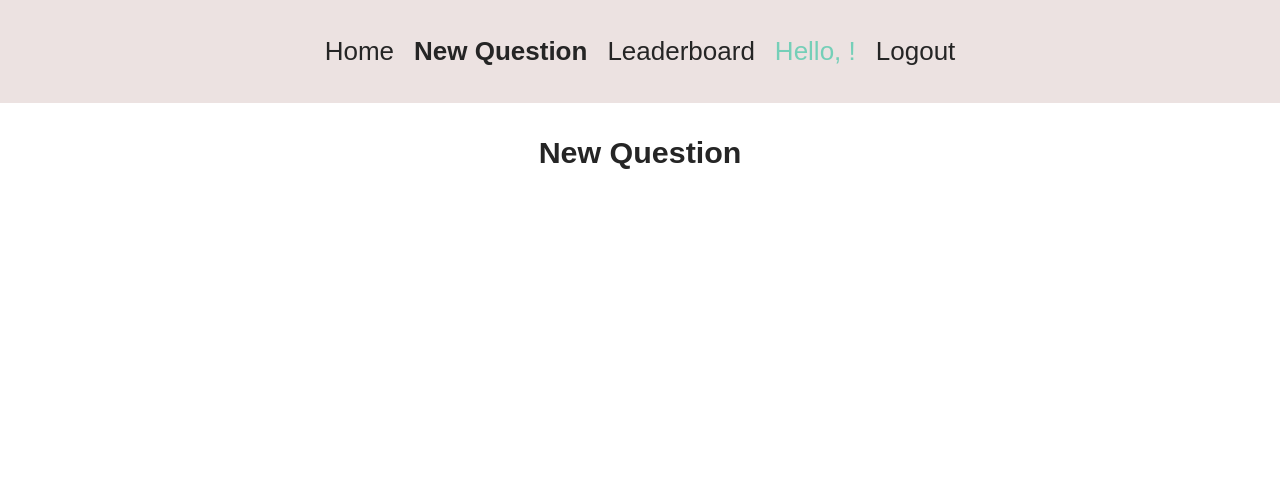
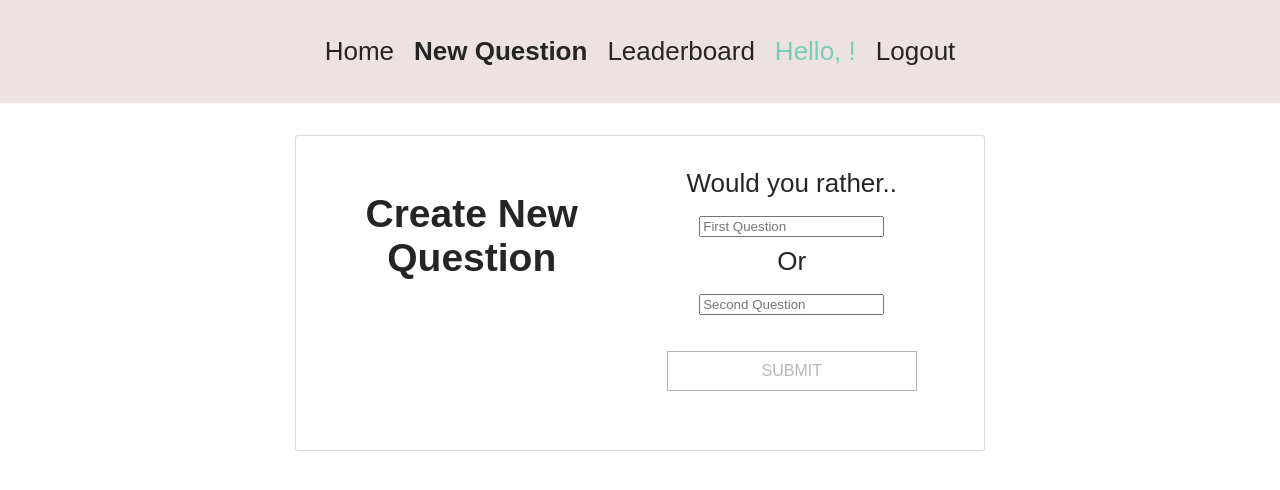
Before and after one commit to Widell79/would-you-rather, a React (Create React App) app: page /add in a window 1280 px wide. Both pictures are taken after a click on the button "Sign in". Shown: the top 490 px of the page. Built offline with nearby package versions, Linux system fonts and the light colour scheme.

Commit message:
fix: Improvements on routing

```diff
--- a/src/App.js
+++ b/src/App.js
@@ -3,6 +3,7 @@ import { BrowserRouter as Router, Route, Switch } from "react-router-dom";
 import { useSelector, useDispatch } from "react-redux";
 
 import Nav from "./components/Nav";
+
 import Home from "./components/Home";
 import SignIn from "./components/SignIn";
 import QuestionsPage from "./components/QuestionsPage";
@@ -28,18 +29,28 @@ function App() {
   return (
     <Router>
       <Fragment>
+        <Nav />
         <div className="App">
-          <Nav />
           {!isLoggedIn ? (
             <SignIn />
           ) : (
             <Fragment>
               <Switch>
-                <Route path="/" exact component={Home} />
-                <Route path="/questions/:id" component={QuestionsPage} />
-                <Route path="/add" component={NewQuestion} />
-                <Route path="/leaderboard" component={Leaderboard} />
-                <Route path="/404" component={ErrorPage} />
+                <Route path="/add">
+                  <NewQuestion />
+                </Route>
+                <Route path="/leaderboard">
+                  <Leaderboard />
+                </Route>
+                <Route path="/questions/:id">
+                  <QuestionsPage />
+                </Route>
+                <Route path="/404">
+                  <ErrorPage />
+                </Route>
+                <Route path="/">
+                  <Home />
+                </Route>
               </Switch>
             </Fragment>
           )}
--- a/src/components/Nav.js
+++ b/src/components/Nav.js
@@ -1,6 +1,6 @@
 import React from "react";
 import { useSelector, useDispatch } from "react-redux";
-import { NavLink } from "react-router-dom";
+import { NavLink, useHistory } from "react-router-dom";
 import { selectAuthedUser } from "../features/users/authedUserSlice";
 import { setAuthedUser } from "../features/users/authedUserSlice";
 
@@ -14,10 +14,12 @@ export default function Nav() {
   const usersList = mapUsersToList(users);
 
   const dispatch = useDispatch();
+  let history = useHistory();
 
   const handleSubmit = (e) => {
     e.preventDefault();
     dispatch(setAuthedUser(null));
+    history.push("/");
   };
 
   const name = usersList.usersValue
@@ -32,7 +34,7 @@ export default function Nav() {
     <nav className="nav">
       <ul>
         <li>
-          <NavLink to="/" exact activeClassName="active">
+          <NavLink to="/home" activeClassName="active">
             Home
           </NavLink>
         </li>
--- a/src/components/NewQuestion.js
+++ b/src/components/NewQuestion.js
@@ -1,9 +1,56 @@
-import React from "react";
+import React, { useState } from "react";
+import { useHistory } from "react-router-dom";
 
-const NewQuestion = (props) => {
+const NewQuestion = () => {
+  const [questionOne, setQuestionOne] = useState("");
+  const [questionTwo, setQuestionTwo] = useState("");
+
+  const questionOneHandler = (e) => {
+    const questionText = e.target.value;
+    setQuestionOne(questionText);
+  };
+
+  const questionTwoHandler = (e) => {
+    const questionText = e.target.value;
+    setQuestionTwo(questionText);
+  };
+
+  let history = useHistory();
+
+  const submitHandler = () => {
+    history.push("/");
+  };
+
   return (
-    <div>
-      <h3 className="center">New Question</h3>
+    <div className="question">
+      <h2>Create New Question</h2>
+      <div className="info">
+        <div>
+          <p>Would you rather..</p>
+          <form className="new-tweet" onSubmit={submitHandler}>
+            <input
+              type="text"
+              placeholder="First Question"
+              value={questionOne}
+              onChange={questionOneHandler}
+            />
+            <p>Or</p>
+            <input
+              type="text"
+              placeholder="Second Question"
+              value={questionTwo}
+              onChange={questionTwoHandler}
+            />
+            <button
+              className="btn"
+              type="submit"
+              disabled={questionOne === "" || questionTwo === ""}
+            >
+              Submit
+            </button>
+          </form>
+        </div>
+      </div>
     </div>
   );
 };
--- a/src/components/QuestionsPage.js
+++ b/src/components/QuestionsPage.js
@@ -9,9 +9,10 @@ import { avatarURL, usernameToName } from "../utils/helpers";
 import { selectAuthedUser } from "../features/users/authedUserSlice";
 import { selectUsers } from "../features/users/usersSlice";
 import { selectQuestions } from "../features/questions/questionsSlice";
+import { useParams } from "react-router";
 
-const QuestionsPage = (props) => {
-  const { id } = props.match.params;
+const QuestionsPage = () => {
+  const { id } = useParams();
 
   const authedUser = useSelector(selectAuthedUser);
   const users = useSelector(selectUsers);
```
